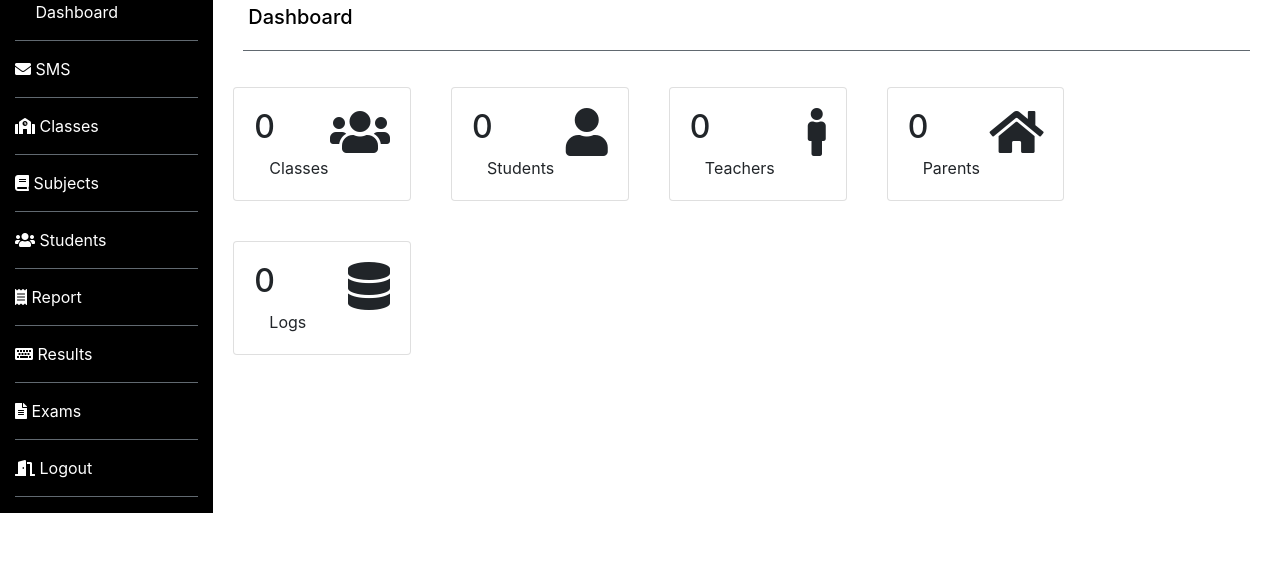
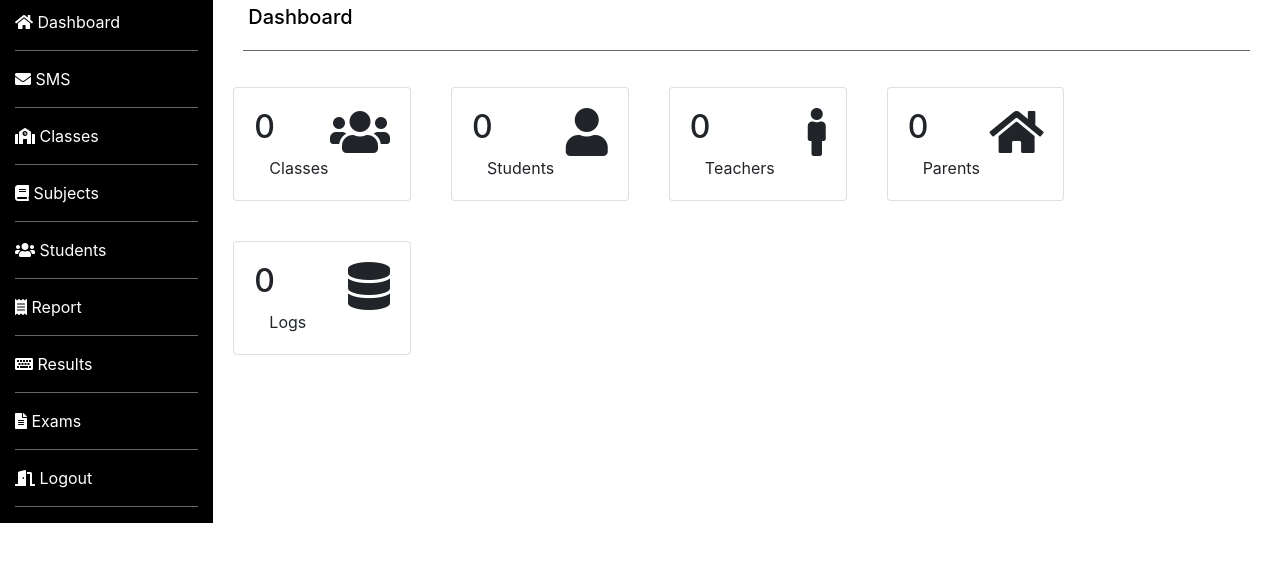
Before and after one commit to ngangavic/school-sys, a PHP site: page /admin/index.php in a window 1280 px wide. Shown: the top 562 px of the page. Run offline with PHP 8.4, Linux system fonts and the light colour scheme; the visitor is signed in with stand-in values (Sample User, id 1); data comes from the database, SQL or seed files in the repository.

Commit message:
admin dash done

```diff
--- a/admin/index.php
+++ b/admin/index.php
@@ -21,43 +21,14 @@ if (isset($_SESSION['email']) && isset($_SESSION['id']) && isset($_SESSION['name
 
     </head>
     <body>
-
-    <!--[START]navbar-->
-    <!--    <nav class="navbar navbar-expand-md bg-light navbar-light">-->
-    <!-- Brand -->
-    <!--        <a class="navbar-brand" href="#">School System</a>-->
-    <!---->
-    <!-- Toggler/collapsibe Button -->
-    <!--        <button class="navbar-toggler" type="button" data-toggle="collapse" data-target="#collapsibleNavbar">-->
-    <!--            <span class="navbar-toggler-icon"></span>-->
-    <!--        </button>-->
-    <!---->
-    <!-- Navbar links -->
-    <!--        <div class="collapse navbar-collapse" id="collapsibleNavbar">-->
-    <!--            <ul class="navbar-nav ml-auto">-->
-    <!--                <li class="nav-item">-->
-    <!--                    <a class="nav-link" href="#">About</a>-->
-    <!--                </li>-->
-    <!--                <li class="nav-item">-->
-    <!--                    <a class="nav-link" href="#">Help</a>-->
-    <!--                </li>-->
-    <!--                <li class="nav-item">-->
-    <!--                    <a class="nav-link" href="#">Contact Us</a>-->
-    <!--                </li>-->
-    <!---->
-    <!--            </ul>-->
-    <!--        </div>-->
-    <!--    </nav>-->
-    <!--[END] navbar-->
-
     <!--    new UI start-->
     <div class="container-fluid">
 
         <div class="row">
 
             <div class="col-xs-12 col-sm-12 col-md-2 col-lg-2 sidebar">
-                <div class="link-item">
-                    <a href="#"><i class="fa fa-dashcube"></i> Dashboard </a>
+                <div class="link-item" style="padding-top: 10px">
+                    <a href="#"><i class="fa fa-home"></i> Dashboard </a>
                     <hr/>
                 </div>
                 <div class="link-item">
@@ -240,7 +211,6 @@ if (isset($_SESSION['email']) && isset($_SESSION['id']) && isset($_SESSION['name
     </div>
     <!--[END]results modal-->
 
-
     </body>
     </html>
 <?php } else {
```
